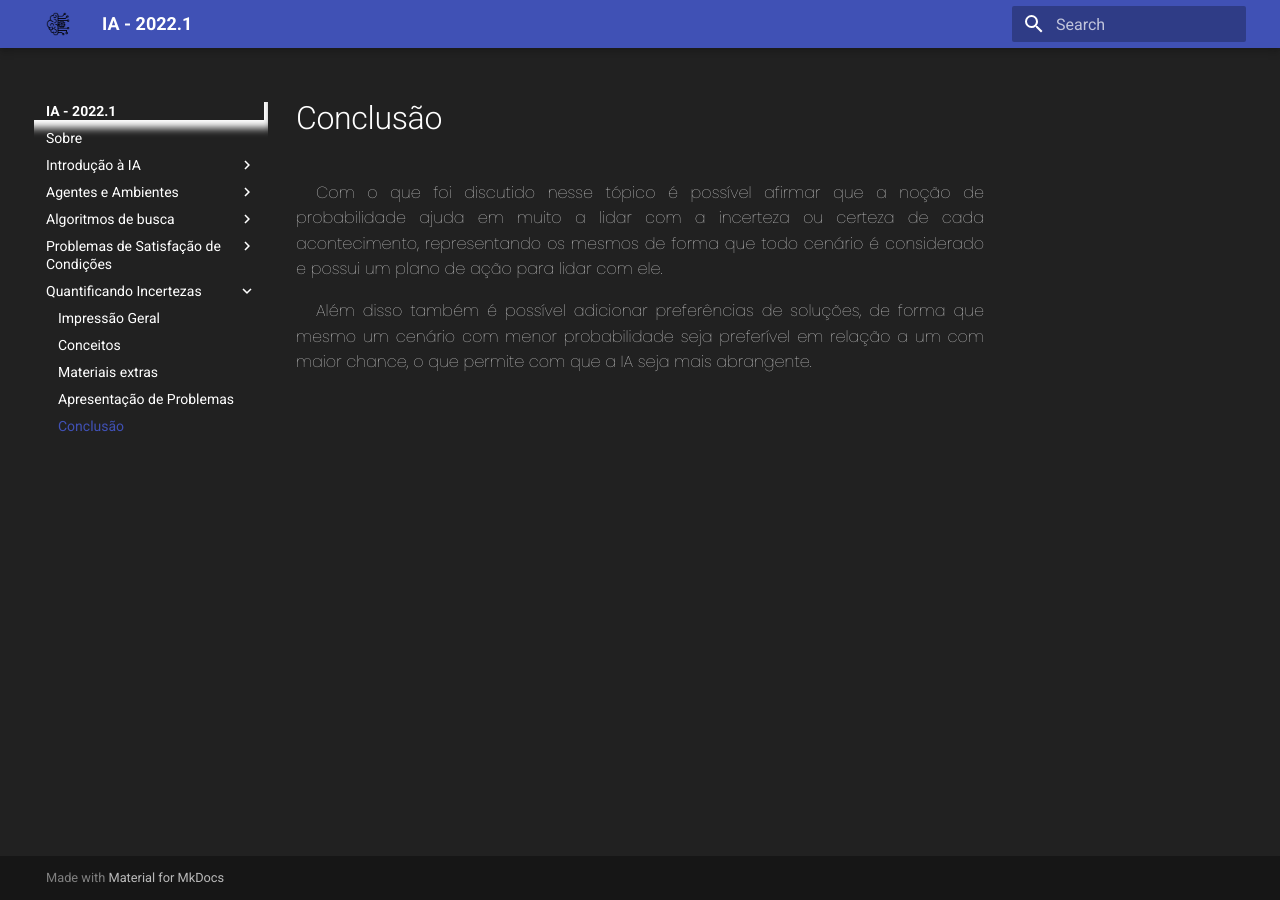
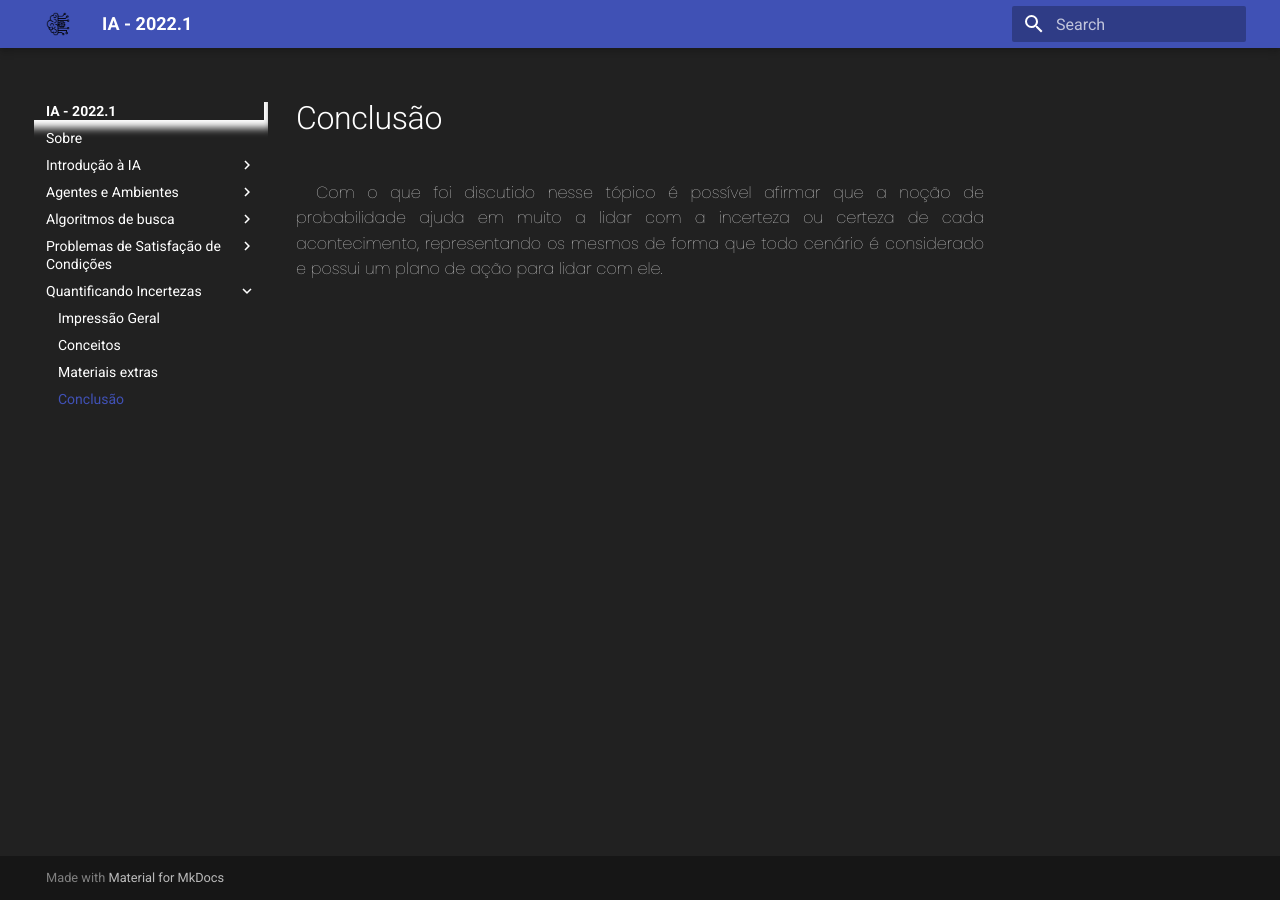
Before and after one commit to ThiagoGMF/ia, an MkDocs documentation site: the page built from docs/portfolio_06/conclusao.md, in a window 1280 px wide. Built offline with MkDocs 1.6.1 and Material for MkDocs 9.7.7, drawn with Linux system fonts in a browser that asks for light colours; nearby versions of some CDN libraries.

Commit message:
Finalizando portfolio 6

```diff
--- a/docs/portfolio_06/conclusao.md
+++ b/docs/portfolio_06/conclusao.md
@@ -3,7 +3,3 @@
 <p style="text-indent: 20px; text-align: justify">
 Com o que foi discutido nesse tópico é possível afirmar que a noção de probabilidade ajuda em muito a lidar com a incerteza ou certeza de cada acontecimento, representando os mesmos de forma que todo cenário é considerado e possui um plano de ação para lidar com ele.
 </p>
-
-<p style="text-indent: 20px; text-align: justify">
-Além disso também é possível adicionar preferências de soluções, de forma que mesmo um cenário com menor probabilidade seja preferível em relação a um com maior chance, o que permite com que a IA seja mais abrangente.
-</p>
--- a/mkdocs.yml
+++ b/mkdocs.yml
@@ -44,5 +44,4 @@ nav:
       - Impressão Geral: portfolio_06/impressao_geral.md
       - Conceitos: portfolio_06/conceitos.md
       - Materiais extras: portfolio_06/discussoes.md
-      - Apresentação de Problemas: portfolio_06/problemas.md
       - Conclusão: portfolio_06/conclusao.md
```
Also changed, not shown: docs/portfolio_06/discussoes.md (+5 -1 lines), docs/portfolio_06/problemas.md (deleted, +0 -1 lines).
